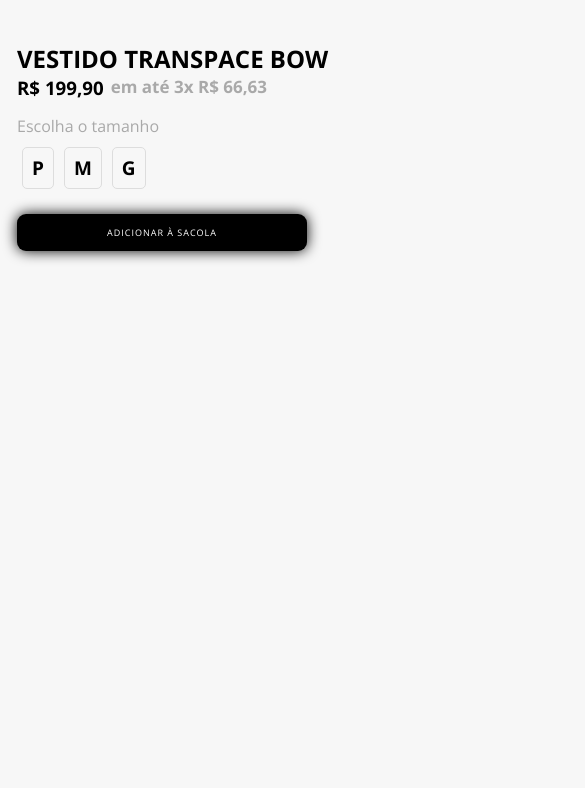
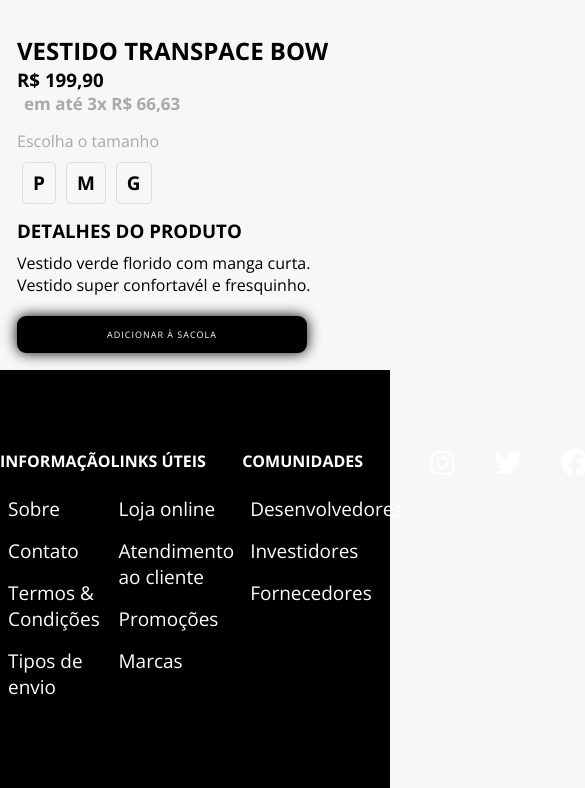
Before and after one commit to viicsousa/Projeto-produto, a plain HTML site: page index.html in a window 390 px wide. Shown: the part 526-1314 px from the top of the page, 585 px wide, since content can reach past the window. Before the commit the page ends 844 px from the top, so only its background shows below. Drawn offline with nearby package versions, Linux system fonts and the light colour scheme.

Commit message:
atualizado

```diff
--- a/index.html
+++ b/index.html
@@ -13,11 +13,11 @@
 </head>
 <body>
     <navbar class="navbar">
-        <div class="superior">
+        <div class="sup">
             <div class="text">
                 <p class="textf">FASHIONISTA</p>
             </div>
-            <div>
+            <div class="itenss">
                 <img src="./buscar.svg" alt="" class="buscar">
                 <img src="./sacola.svg" alt="" class="sacola">
 
@@ -39,13 +39,49 @@
                 <div class="size">M</div>
                 <div class="size">G</div>
             </div>
+            <div class="dsc">
+              <h3> DETALHES DO PRODUTO</h3>
+              <p>Vestido verde florido com manga curta.</p>
+              <p>Vestido super confortavél e fresquinho.</p>
 
+            </div>
             <button class="button">
                 <p>Adicionar à Sacola</p>
             </button>
         </div>
     </div>
+    <footer class="footer">
+        <div class="row">
+          <div class="col ">
+            <h4>INFORMAÇÃO</h4>
+            <a>Sobre</a>
+            <a>Contato</a>
+            <a>Termos & Condições</a>
+            <a>Tipos de envio</a>
+          </div>
+          <div class="col">
+            <h4>LINKS ÚTEIS</h4>
+            <a>Loja online</a>
+            <a>Atendimento ao cliente</a>
+            <a>Promoções</a>
+            <a>Marcas</a>
+          </div>
+          <div class="col">
+            <h4> COMUNIDADES</h4>
+            <a>Desenvolvedores</a>
+            <a>Investidores</a>
+            <a> Fornecedores</a>
+          </div>
+          <div class="rede-sociais">
+            <i class="fa-brands fa-instagram"></i>
+            <i class="fa-brands fa-twitter"></i>
+            <i class="fa-brands fa-facebook"></i>
+          </div>
 
+        </div>
+
+      </footer>
+    <script src="https://kit.fontawesome.com/e3b8fc397b.js" crossorigin="anonymous"></script>
 
 </body>
 </html>
--- a/style.css
+++ b/style.css
@@ -30,13 +30,17 @@ body {
 
 }
 
-.superior {
+.sup {
     display: flex;
     align-items: center;
     justify-content: space-between;
     width: 80%;
     font-size: 41px;
     margin-left: 87px;
+}
+.itenss {
+  cursor: pointer;
+  margin-left: 70px;
 }
 
 .main {
@@ -51,9 +55,7 @@ body {
     margin-bottom: 45px;
 }
 
-.value {
-    display: flex;
-}
+
 
 .value p {
     margin-left: 7px;
@@ -75,13 +77,19 @@ body {
 .size {
     border: 1px solid #ddd;
     margin: 5px;
-    padding: 7px 9px;
+    padding: 7px 10px;
     font-weight: bold;
     font-size: 19px;
     border-radius: 5px;
     cursor: pointer;
 
 }
+.dsc h3 {
+  margin-top: 9px;
+  margin-bottom: 9px;
+}
+
+
 
 .button {
     background: black;
@@ -97,18 +105,100 @@ body {
     cursor: pointer;
 }
 .button p {
-    display: flex;
+
     font-size: 15px;
 }
 
-@media (max-width:415px) {
+/* Footer */
+.footer {
+
+    padding: 80px 0;
+    background-color: black;
+
+  }
+
+  footer .row {
+
+    display: flex;
+    grid-template-columns: 1fr 1fr 1fr;
+    max-width: 99.6rem;
+    margin: 0 auto;
+    justify-content: space-between;
+  }
+
+  .footer .col {
+
+    display: flex;
+    flex-direction: column;
+    color: white;
+    align-items: flex-start;
+
+  }
+
+  .footer .col:last-child {
+    flex-direction: row;
+    justify-content: center;
+  }
+
+  .footer .col:last-child span {
+    font-size: 2.5rem;
+    margin-right: 0.5rem;
+    color: white;
+  }
+
+  .footer .col a {
+    cursor: pointer;
+    color: white;
+    font-size: 19px;
+    padding: 0.5rem;
+    font-weight: 300;
+  }
+
+  .footer .col h4 {
+    margin-bottom: 1rem;
+  }
+
+
+  .itens {
+    display: flex;
+	  list-style: none
+  }
+  .item {
+    margin: 0 10px;
+	  transition: all 300ms ease;
+  }
+
+  .rede-sociais {
+    display: flex;
+    color: white;
+  }
+
+  .rede-sociais i {
+    margin: 0 20px;
+    font-size: 1.7rem;
+    transition: all 300ms ease;
+  }
+
+  .rede-sociais i:hover {
+    color: #919496;
+    cursor: pointer;
+  }
+  @media only screen and (max-width: 567px) {
+    footer .row {
+      grid-template-columns: 1fr;
+      row-gap: 3rem;
+    }
+  }
+  @media (max-width:415px) {
     .main {
         flex-direction: column;
         margin: 17px;
     }
     .textf {
         font-size: 33px;
-        margin: auto;
+        margin-left: 0px;
+        padding-left: 0px;
+        border: 0px;
     }
     .model {
         width: 95%;
@@ -121,4 +211,5 @@ body {
 
 
 
+
 }
```
